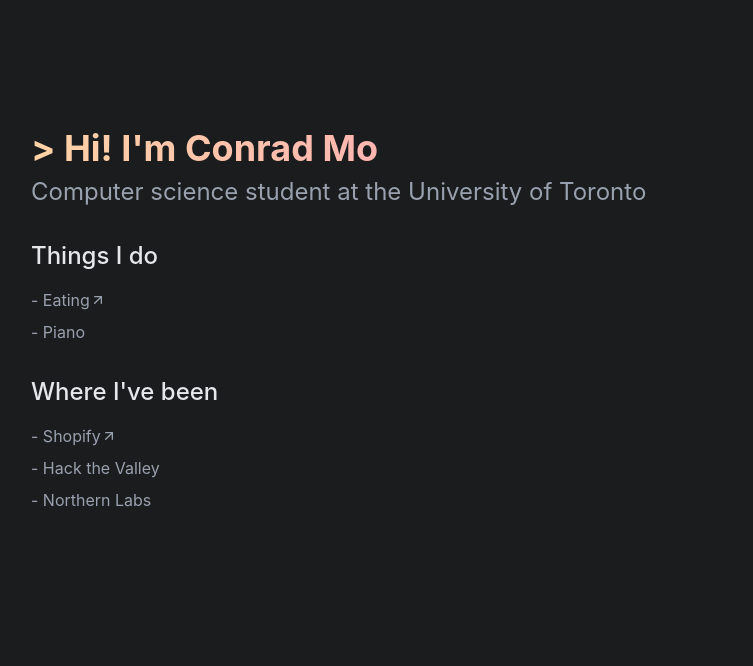
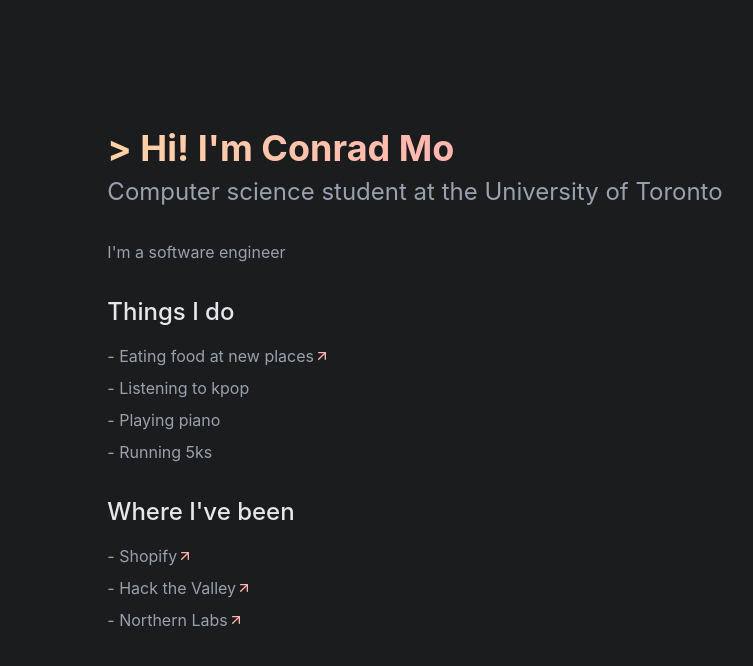
Before and after one commit to conrad-mo/personal-website-v3, a SvelteKit app: page / in a window 1280 px wide. Shown: the top 666 px of the page, without its empty margins (225-978 px from the left). Built offline with nearby package versions, Linux system fonts and the light colour scheme.

Commit message:
Fix layout and change color

```diff
--- a/src/lib/components/ListItem.svelte
+++ b/src/lib/components/ListItem.svelte
@@ -7,7 +7,7 @@
 	<span class="group relative inline-flex items-center">
 		- {text}
 		{#if showIcon}
-			<ArrowUpRight size={16} />
+			<ArrowUpRight size={16} color="#FFB6B0" />
 		{/if}
 
 		{#if underline}
--- a/src/routes/+page.svelte
+++ b/src/routes/+page.svelte
@@ -3,7 +3,8 @@
 	import ListItem from '$lib/components/ListItem.svelte';
 </script>
 
-<div class="mx-64 my-32 flex min-h-screen flex-col gap-8">
+<div class=" my-32 flex min-h-screen flex-col items-center text-gray-400">
+	<div class="flex flex-col gap-8 text-gray-400">
 		<div class="flex flex-col gap-2 text-2xl text-gray-400">
 			<h1 class="text-4xl font-bold">
 				<span class="bg-linear-to-r from-[#FFD3A5] to-[#FFB6B0] bg-clip-text text-transparent">
@@ -12,15 +13,19 @@
 			</h1>
 			Computer science student at the University of Toronto
 		</div>
+		I'm a software engineer
 
 		<Section title="Things I do">
-		<ListItem text="Eating" showIcon={true} />
-		<ListItem text="Piano" />
+			<ListItem text="Eating food at new places" showIcon={true} />
+			<ListItem text="Listening to kpop" underline={true} />
+			<ListItem text="Playing piano" />
+			<ListItem text="Running 5ks" />
 		</Section>
 
 		<Section title="Where I've been">
 			<ListItem text="Shopify" showIcon={true} underline={true} />
-		<ListItem text="Hack the Valley" />
-		<ListItem text="Northern Labs" />
+			<ListItem text="Hack the Valley" showIcon={true} underline={true} />
+			<ListItem text="Northern Labs" showIcon={true} underline={true} />
 		</Section>
 	</div>
+</div>
```
Lines whose indentation alone changed are shown as unchanged.
